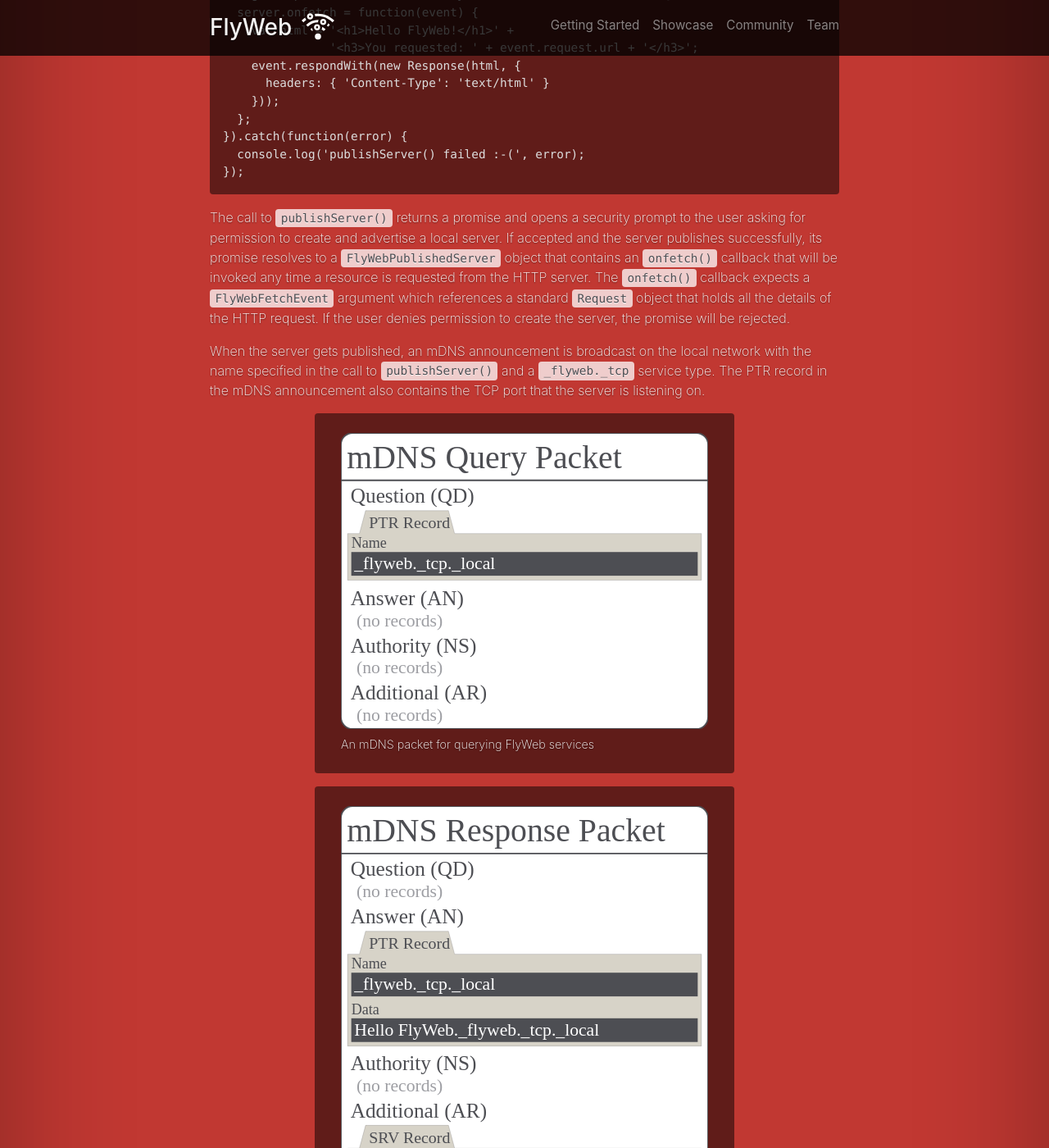
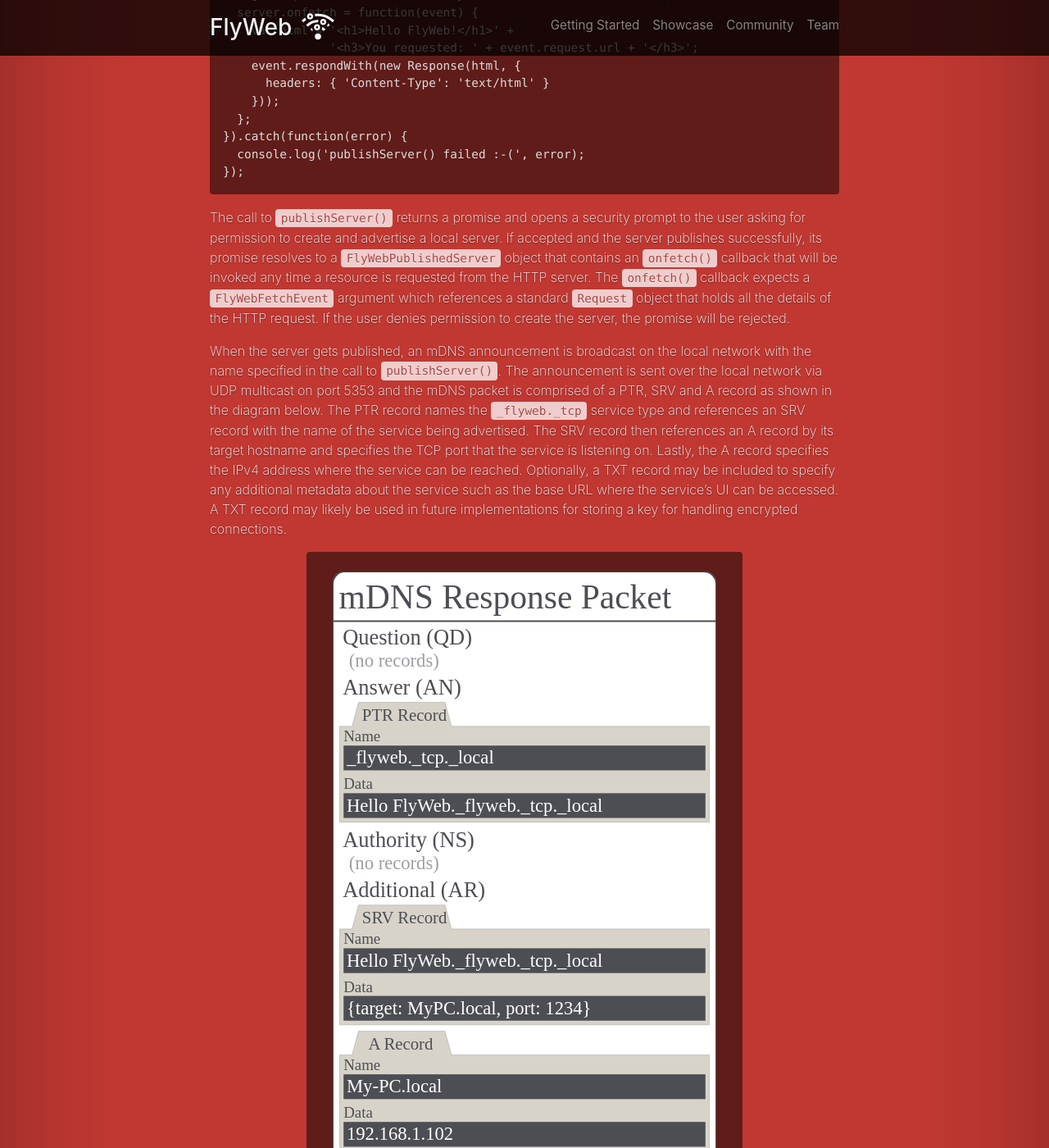
Before and after one commit to flyweb/flyweb.github.io, a Jekyll site: the page built from _posts/2016-10-26-introducing-flyweb.markdown, in a window 1280 px wide and 1400 px high, scrolled down 745 px. Shown: the whole window at 82% size. Built offline with Jekyll 4.4.1, drawn with Linux system fonts in a browser that asks for light colours; nearby versions of some CDN libraries; a style sheet for code colours, icons or effects is not loaded; some of the changed text lies outside the part shown.

Commit message:
Added text explaining the mDNS advertisement/discovery process.

```diff
--- a/_posts/2016-10-26-introducing-flyweb.markdown
+++ b/_posts/2016-10-26-introducing-flyweb.markdown
@@ -33,27 +33,35 @@
 
 The call to `publishServer()` returns a promise and opens a security prompt to the user asking for permission to create and advertise a local server. If accepted and the server publishes successfully, its promise resolves to a `FlyWebPublishedServer` object that contains an `onfetch()` callback that will be invoked any time a resource is requested from the HTTP server. The `onfetch()` callback expects a `FlyWebFetchEvent` argument which references a standard `Request` object that holds all the details of the HTTP request. If the user denies permission to create the server, the promise will be rejected.
 
-When the server gets published, an mDNS announcement is broadcast on the local network with the name specified in the call to `publishServer()` and a `_flyweb._tcp` service type. The PTR record in the mDNS announcement also contains the TCP port that the server is listening on.
+When the server gets published, an mDNS announcement is broadcast on the local network with the name specified in the call to `publishServer()`. The announcement is sent over the local network via UDP multicast on port 5353 and the mDNS packet is comprised of a PTR, SRV and A record as shown in the diagram below. The PTR record names the `_flyweb._tcp` service type and references an SRV record with the name of the service being advertised. The SRV record then references an A record by its target hostname and specifies the TCP port that the service is listening on. Lastly, the A record specifies the IPv4 address where the service can be reached. Optionally, a TXT record may be included to specify any additional metadata about the service such as the base URL where the service's UI can be accessed. A TXT record may likely be used in future implementations for storing a key for handling encrypted connections.
 
-<figure class="figure col-sm-8 offset-sm-2">
-  <img src="/img/diagram-mdns-query.svg" class="figure-img img-fluid" alt="mDNS Query Packet">
-  <figcaption class="figure-caption">
-    An mDNS packet for querying FlyWeb services
-  </figcaption>
-</figure>
-
-<figure class="figure col-sm-8 offset-sm-2">
-  <img src="/img/diagram-mdns-response.svg" class="figure-img img-fluid" alt="mDNS Response Packet">
-  <figcaption class="figure-caption">
-    Anatomy of an example mDNS response packet containing a FlyWeb service advertisement
-  </figcaption>
-</figure>
+<div class="row">
+  <figure class="figure col-sm-8 offset-sm-2">
+    <img src="/img/diagram-mdns-response.svg" class="figure-img img-fluid" alt="mDNS Response Packet">
+    <figcaption class="figure-caption">
+      Anatomy of an example mDNS response packet containing a FlyWeb service advertisement
+    </figcaption>
+  </figure>
+</div>
 
 ### Connecting to a FlyWeb service
 
 As explained earlier, FlyWeb is comprised of not only a new API for publishing web servers, but also a user-facing feature in the browser for discovering and connecting to them. In the current implementation in Firefox Nightly, this feature can be found in a toolbar menu that reveals a list of nearby FlyWeb services for the user to choose from. In Firefox for Android, the FlyWeb menu item navigates the user to an _about:flyweb_ page for displaying the same list of services in a mobile-friendly format.
 
-> Since FlyWeb is still an experimental API and feature, it is currently only available in *Nightly* builds and it is required that the `dom.flyweb.enabled` pref be turned on under _about:config_
+{:.alert.alert-danger}
+{:role="alert"}
+Since FlyWeb is still an experimental API and feature, it is currently only available in *Nightly* builds and it is required that the `dom.flyweb.enabled` pref be turned on under _about:config_
+
+When populating the list of FlyWeb services, the browser broadcasts an mDNS query packet via UDP multicast on port 5353. All nearby clients advertising FlyWeb services will respond to this query packet with the same mDNS response packet they previously sent when they were first announced. The mDNS query packet for FlyWeb services will always be the same as seen in the diagram below. It simply contains a single PTR record that specifies the `_flyweb._tcp.local` service type.
+
+<div class="row">
+  <figure class="figure col-sm-8 offset-sm-2">
+    <img src="/img/diagram-mdns-query.svg" class="figure-img img-fluid" alt="mDNS Query Packet">
+    <figcaption class="figure-caption">
+      An mDNS packet for querying FlyWeb services
+    </figcaption>
+  </figure>
+</div>
 
 When selecting a FlyWeb service to connect to, the browser generates a random UUID hostname for composing `http://` URLs and a new browser tab is opened with a UUID-based URL that refers to the selected service. The primary reason for randomly generating a hostname like this is to prevent accidental or malicious sharing of origin-specific data such as cookies between two different FlyWeb services. Since FlyWeb enables users to connect to services on local networks, it could be possible to connect to two separate servers on two separate local networks that both share the same local private IP address (e.g. 192.168.1.2). By assigning a new random origin upon connection to a FlyWeb service, we can avoid data leakages between *different* servers that both operate under the same IP address when traveling between networks. In some existing mDNS implementations, `_http._tcp` services can be resolved via the `.local` pseudo-TLD using a hostname provided by the mDNS advertisement. However, this approach is still susceptible to the same potential data leakages if a server either accidentally or maliciously adopts a duplicate hostname of another previously-connected server.
 
--- a/css/styles.css
+++ b/css/styles.css
@@ -49,8 +49,8 @@
 
 code {
   background-color: rgba(255,255,255,.75);
-  color: #4d4e53;
-  text-shadow: 0 .05rem 0 rgba(255,255,255,.75);
+  color: #a94442;
+  text-shadow: 0 .05rem 0 rgba(255,255,255,.8);
 }
 
 ol {
@@ -84,6 +84,10 @@
 .alert {
   line-height: 1.4rem;
   text-shadow: none;
+}
+
+.alert em {
+  font-weight: 500;
 }
 
 .btn-secondary,
```
